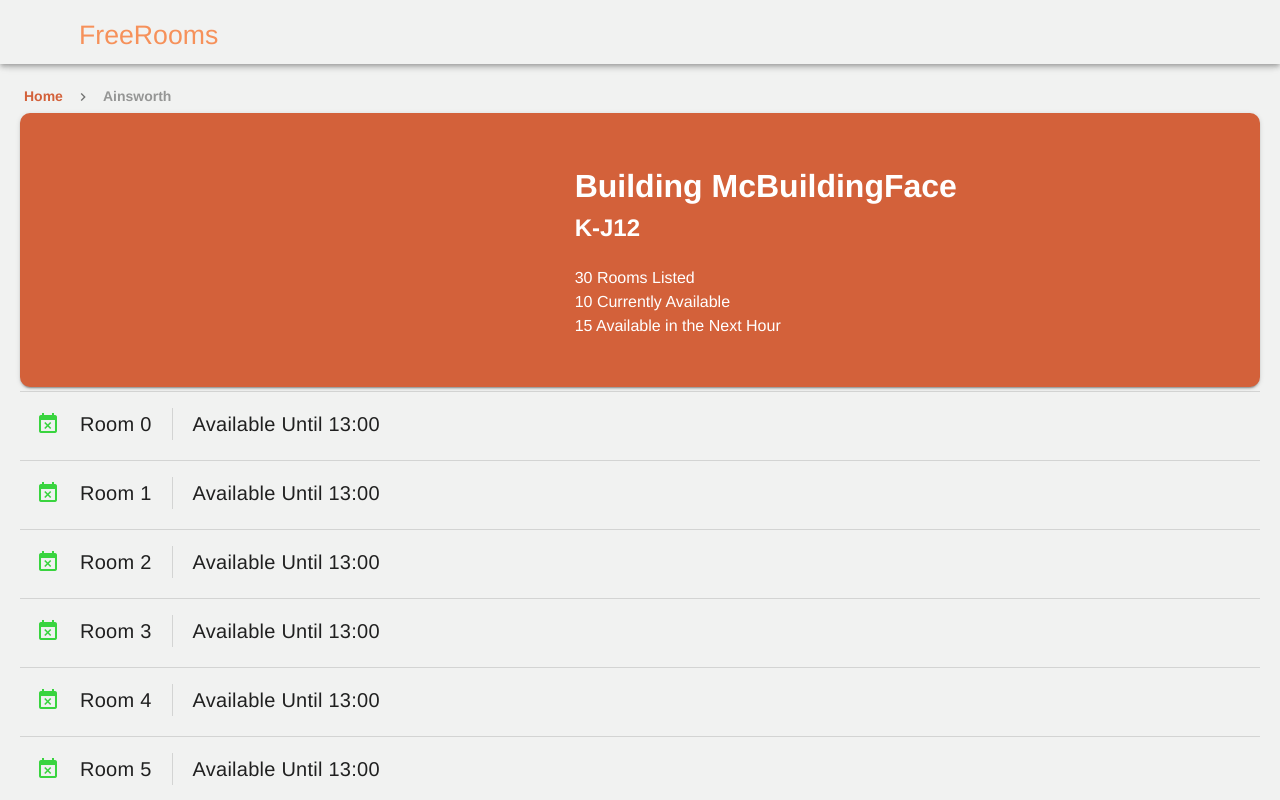
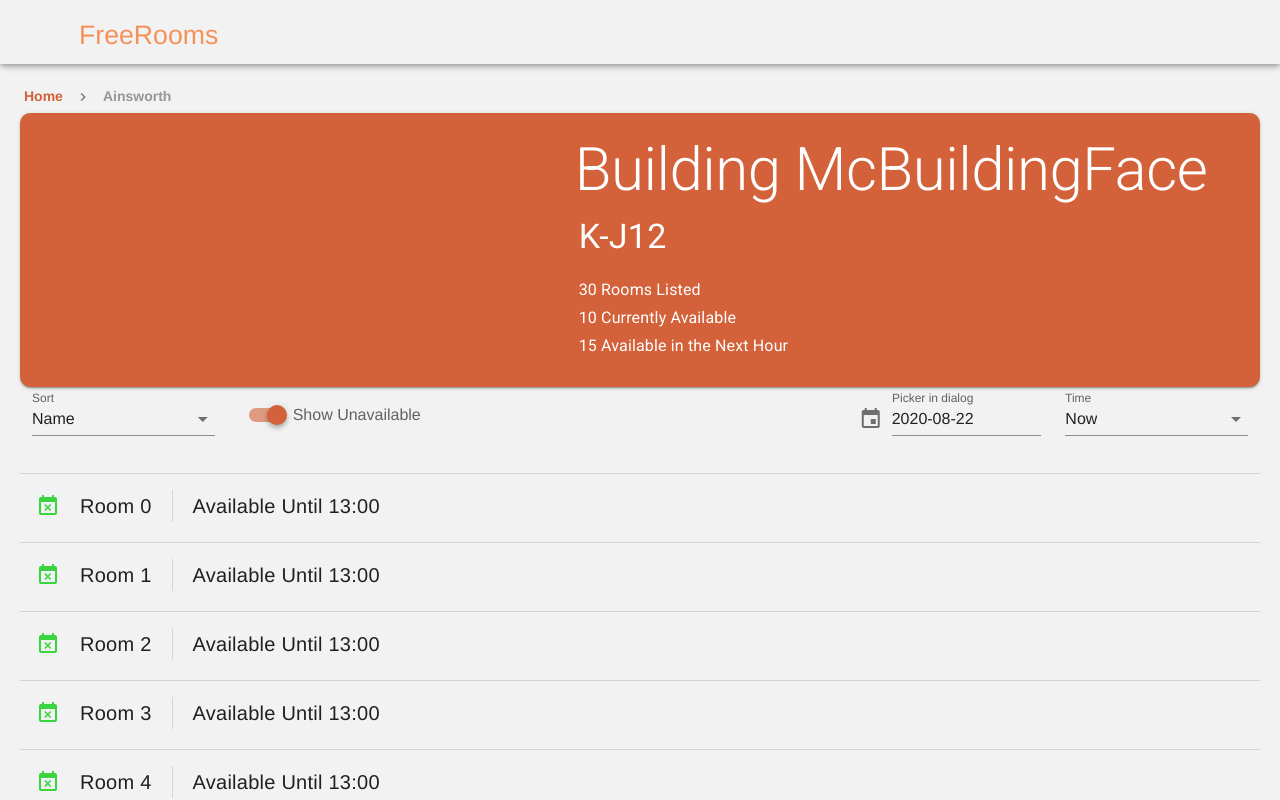
Before and after one commit to devsoc-unsw/freerooms, a Vue app in the folder frontend/: page /location/0 in a window 1280 px wide. Shown: the top 800 px of the page. Built offline with nearby package versions, Linux system fonts and the light colour scheme.

Commit message:
feat (room list view): added in filter and sort options for room list. Currently not functional

```diff
--- a/frontend/src/components/LocationRoomView.vue
+++ b/frontend/src/components/LocationRoomView.vue
@@ -25,16 +25,70 @@
               md=7
               class="py-3 px-10"
             >
-              <h1 class="white--text" align="left">
+              <p class="display-3 white--text" align="left">
                 Building McBuildingFace
-              </h1>
-              <h2 class="white--text mb-5" align="left">K-J12</h2>
-              <p class="white--text my-0 py-0" align="left">30 Rooms Listed</p>
-              <p class="white--text my-0 py-0" align="left">10 Currently Available</p>
-              <p class="white--text my-0 py-0" align="left">15 Available in the Next Hour</p>
+              </p>
+              <p class="display-1 white--text mb-5 ml-1" align="left">K-J12</p>
+              <p class="subtitle-1 white--text my-0 py-0 ml-1" align="left">30 Rooms Listed</p>
+              <p class="subtitle-1 white--text my-0 py-0 ml-1" align="left">10 Currently Available</p>
+              <p class="subtitle-1 white--text my-0 py-0 ml-1" align="left">15 Available in the Next Hour</p>
             </v-col>
           </v-row>
         </v-card>
+
+        <!-- Filters -->
+        <v-row
+          class="mx-5"
+          align="end">
+          <!-- Sort -->
+          <v-col cols="12" sm="4" md="2">
+            <v-select
+              :items="sort_options"
+              label="Sort"
+              :value="sort_options[0]"
+            ></v-select>
+          </v-col>
+          <!-- Hide Unavailable -->
+          <v-col cols="12" sm="4" md="3">
+            <v-switch v-model="enabled" class="ma-2" label="Show Unavailable"></v-switch>
+          </v-col>
+          <v-spacer></v-spacer>
+          <!-- Date -->
+          <v-col cols="12" sm="4" md="2">
+            <v-dialog
+              ref="dialog"
+              v-model="modal"
+              :return-value.sync="date"
+              persistent
+              width="290px"
+            >
+              <template v-slot:activator="{ on, attrs }">
+                <v-text-field
+                  v-model="date"
+                  label="Picker in dialog"
+                  prepend-icon="event"
+                  readonly
+                  v-bind="attrs"
+                  v-on="on"
+                ></v-text-field>
+              </template>
+              <v-date-picker v-model="date" scrollable>
+                <v-spacer></v-spacer>
+                <v-btn text color="primary" @click="modal = false">Cancel</v-btn>
+                <v-btn text color="primary" @click="$refs.dialog.save(date)">OK</v-btn>
+              </v-date-picker>
+            </v-dialog>
+          </v-col>
+          <!-- Time -->
+          <v-col cols="12" sm="4" md="2">
+            <v-select
+              :items="time_options"
+              label="Time"
+              :value="time_options[0]"
+            ></v-select>
+
+          </v-col>
+        </v-row>
 
         <!-- Room List -->
         <v-row
@@ -75,6 +129,16 @@
       msg = "";
       params: any = null;
       locationId = 0;
+      enabled="true"
+      sort_options = ['Name', 'Available'];
+      time_options = ['Now', '9:00', '9:30', '10:00', '10:30'];
+
+      date= new Date().toISOString().substr(0, 10);
+      menu= false;
+      modal= false;
+      menu2= false;
+
+
       mounted() {
           this.msg = this.$route.path;
           this.params = this.$route.params;
```
